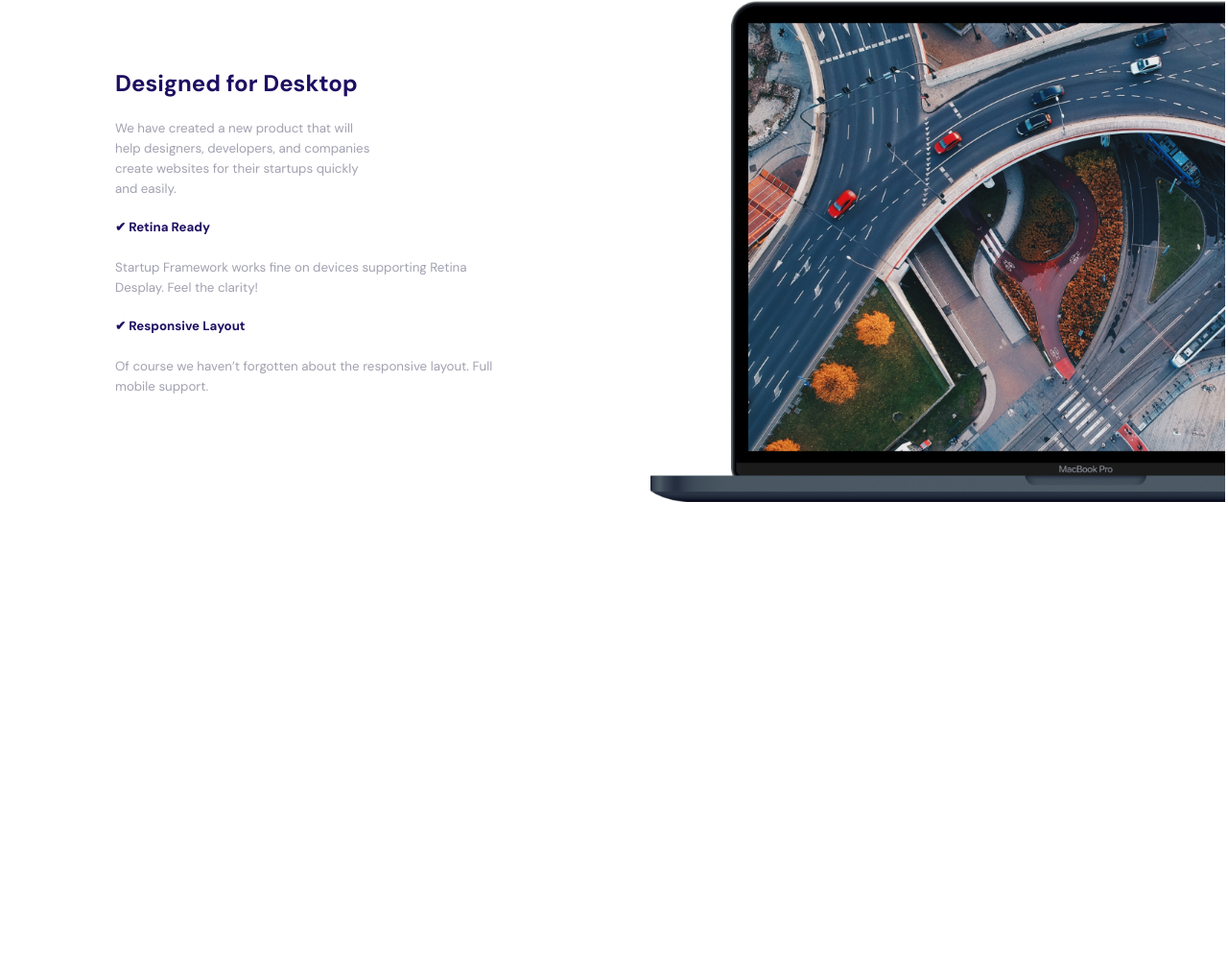
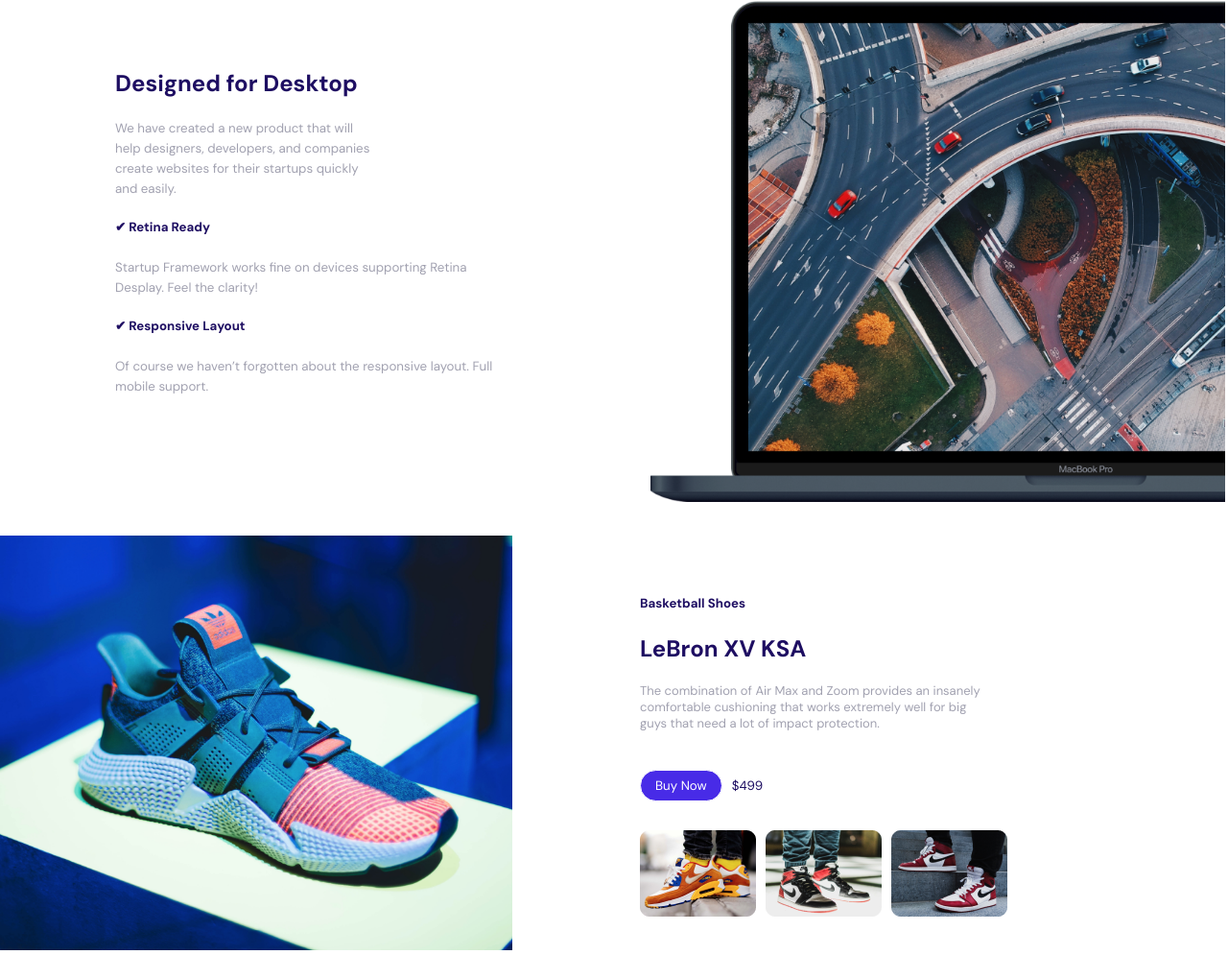
Before and after one commit to shorunmu/html101, a plain HTML site: page index.html in a window 1280 px wide. Shown: the part 1743-2738 px from the top of the page at 96% size. Before the commit the page ends 2301 px from the top, so only its background shows below. Drawn offline with Linux system fonts and the light colour scheme.

Commit message:
mynecode

```diff
--- a/index.html
+++ b/index.html
@@ -105,6 +105,40 @@
   <div class="img-mac">
     <img src="images/Macbook Pro.png" alt="">
   </div>
+</div>
+<div class="for-all">
+  <div class="addidas-sneak">
+    <img src="images/Productimage.png" alt="">
+  </div>
+  <div class="this-st-con">
+    <div class="LeBron-txt">
+    <h5>Basketball Shoes</h5>
+    <h2>LeBron XV KSA</h2>
+    <p>The combination of Air Max and Zoom provides an insanely <br> comfortable cushioning that works extremely well for big <br>guys that need a lot of impact protection.
+    </p>
+    </div>
+    <div class="buy-prs">
+      <button class="buy-btn">Buy Now</button>
+      <small > $499</small>
+    </div>
+    <div class="img-prev">
+    <div>
+      <img src="images/Product preview 3.png" alt="">
+    </div>
+    <div>
+      <img src="images/Product preview 2.png" alt="">
+    </div>
+    <div>
+      <img src="images/Product preview.png" alt="">
+    </div>
+    </div>
+  </div>
+</div>
+<div footer-srt>
+  <div first-footer>
+
+
+  </div>
 
 </div>
 </body>
--- a/style.css
+++ b/style.css
@@ -253,3 +253,45 @@ form label {
  color: #1E0E62;
 
 }
+.for-all {
+  display: flex;
+  margin: 30px 0 0;
+}
+.addidas-sneak img {
+  width: 80%;
+}
+.LeBron-txt h5, .LeBron-txt h2 {
+  color: #1E0E62;
+
+}
+.this-st-con{
+  margin: 40px 230px 0 0;
+}
+.img-prev,.buy-prs {
+  gap: 10px;
+  display: flex;
+
+}
+
+.LeBron-txt p {
+  color: #15143966;
+  font-size: small;
+
+}
+.buy-btn {
+  border-radius: 20px;
+  border: 1px solid;
+  padding: 7px 15px;
+  margin: 0 0 20px;
+  background-color: #482BE7;
+  color: #fff;
+  cursor: pointer;
+}
+.buy-prs {
+  margin: 40px 0 10px;
+}
+.buy-prs small {
+  margin-top: 8px;
+  color: #1E0E62;
+  cursor: pointer;
+}
```
Also changed, not shown: images/Product preview 2.png (added), images/Product preview 3.png (added), images/Product preview.png (added), images/Productimage.png (added).
